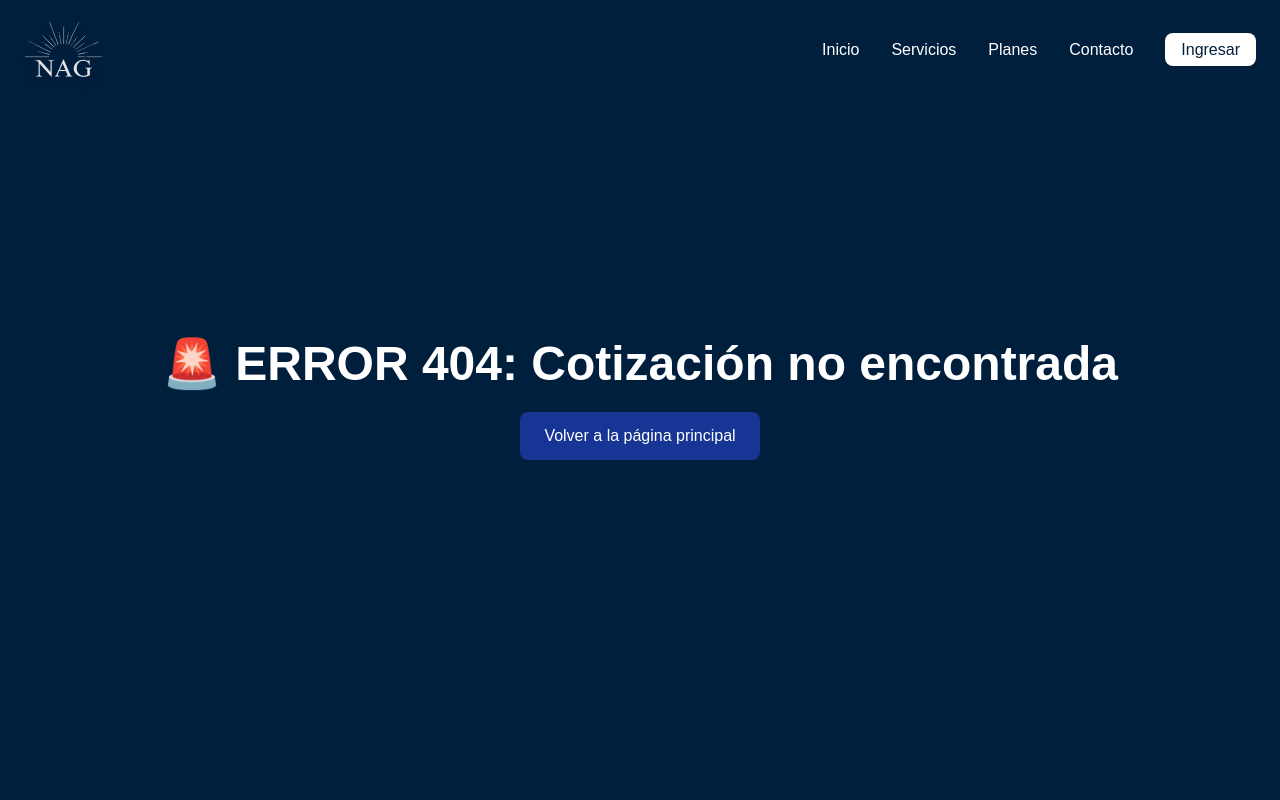
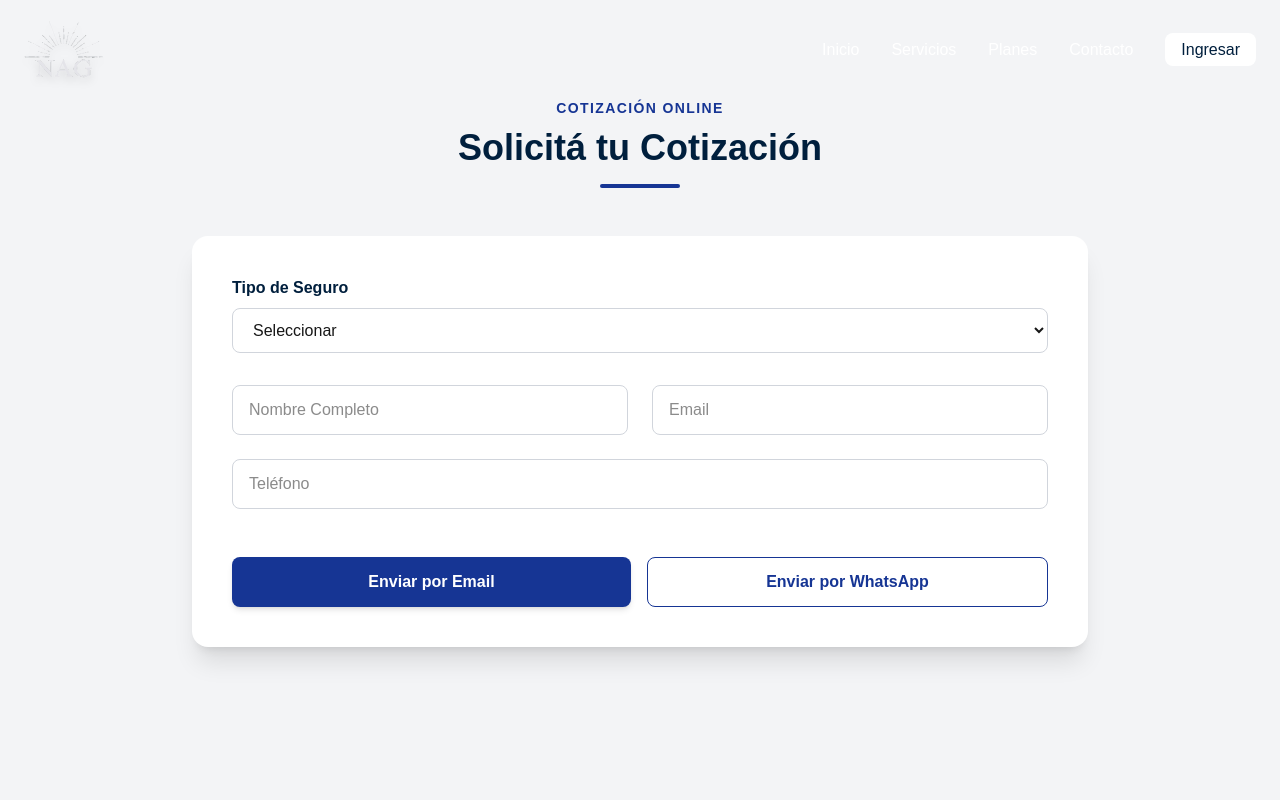
Before and after one commit to p0nkx/seguros-web, a Next.js app: page /cotizacion in a window 1280 px wide. Shown: the top 800 px of the page. Built offline with nearby package versions, Linux system fonts and the light colour scheme.

Commit message:
pagina modificada cotizaciones y nuevo formulario de cotizacion

```diff
--- a/app/cotizacion/page.tsx
+++ b/app/cotizacion/page.tsx
@@ -1,26 +1,202 @@
-export default function Cotizacion() {
-  return (
-    <div className="min-h-screen flex flex-col items-center justify-center bg-[#001f3d] text-white text-center px-6">
+"use client";
 
-      <h1 className="text-5xl font-bold mb-6">
-        🚨 ERROR 404: Cotización no encontrada
-      </h1>
+import { useState, useRef, useEffect } from "react";
 
 
+export default function Cotizacion() {
+  const [tipoSeguro, setTipoSeguro] = useState("");
+  const [formData, setFormData] = useState({
+    nombre: "",
+    email: "",
+    telefono: "",
+    marca: "",
+    modelo: "",
+    anio: "",
+    uso: "",
+    gnc: "",
+    localidad: "",
+  });
 
-      {/* <img
-        src="/fakio-mono.jpg"
-        alt="Trolling"
-        className="w-80 rounded-xl shadow-lg mb-8"
-      /> */}
+  const handleChange = (e: any) => {
+    setFormData({
+      ...formData,
+      [e.target.name]: e.target.value,
+    });
+  };
 
-      <a
-        href="/"
-        className="bg-[#163594] px-6 py-3 rounded-lg hover:bg-blue-700 transition"
-      >
-        Volver a la página principal
-      </a>
+  const handleWhatsApp = () => {
+    const mensaje = `
+Nueva Cotización:
 
-    </div>
+Tipo: ${tipoSeguro}
+Nombre: ${formData.nombre}
+Email: ${formData.email}
+Teléfono: ${formData.telefono}
+
+Marca: ${formData.marca}
+Modelo: ${formData.modelo}
+Año: ${formData.anio}
+Uso: ${formData.uso}
+GNC: ${formData.gnc}
+Localidad donde duerme: ${formData.localidad}
+    `;
+
+    window.open(
+      `https://wa.me/549XXXXXXXXXX?text=${encodeURIComponent(mensaje)}`,
+      "_blank"
+    );
+  };
+
+  return (
+    <main className="min-h-screen bg-gray-100 py-24 px-6">
+      <div className="max-w-4xl mx-auto">
+
+        {/* Título */}
+        <div className="text-center mb-12">
+          <span className="text-sm uppercase tracking-widest text-[#163594] font-semibold">
+            Cotización Online
+          </span>
+
+          <h1 className="text-4xl font-bold text-[#001f3d] mt-2">
+            Solicitá tu Cotización
+          </h1>
+
+          <div className="w-20 h-1 bg-[#163594] mx-auto mt-4 rounded-full"></div>
+        </div>
+
+        {/* Card */}
+        <div className="bg-white p-10 rounded-2xl shadow-xl">
+
+          {/* Tipo seguro */}
+          <div className="mb-8">
+            <label className="block mb-2 font-semibold text-[#001f3d]">
+              Tipo de Seguro
+            </label>
+
+            <select
+              value={tipoSeguro}
+              onChange={(e) => setTipoSeguro(e.target.value)}
+              className="w-full border border-gray-300 rounded-lg px-4 py-3 focus:ring-2 focus:ring-[#163594] outline-none transition"
+            >
+              <option value="">Seleccionar</option>
+              <option value="automotor">Automotor</option>
+              <option value="incendio">Incendio</option>
+              <option value="responsabilidad">Responsabilidad Civil</option>
+              <option value="accidentes">Accidentes Personales</option>
+            </select>
+          </div>
+
+          {/* Datos personales */}
+          <div className="grid md:grid-cols-2 gap-6 mb-10">
+            <input
+              type="text"
+              name="nombre"
+              placeholder="Nombre Completo"
+              onChange={handleChange}
+              className="inputStyle"
+            />
+
+            <input
+              type="email"
+              name="email"
+              placeholder="Email"
+              onChange={handleChange}
+              className="inputStyle"
+            />
+
+            <input
+              type="tel"
+              name="telefono"
+              placeholder="Teléfono"
+              onChange={handleChange}
+              className="inputStyle md:col-span-2"
+            />
+          </div>
+
+          {/* CAMPOS CONDICIONALES AUTOMOTOR */}
+          {tipoSeguro === "automotor" && (
+            <div className="border-t pt-8 mt-8">
+
+              <h2 className="text-xl font-semibold text-[#163594] mb-6">
+                Datos del Vehículo
+              </h2>
+
+              <div className="grid md:grid-cols-2 gap-6">
+
+                <input
+                  type="text"
+                  name="marca"
+                  placeholder="Marca"
+                  onChange={handleChange}
+                  className="inputStyle"
+                />
+
+                <input
+                  type="text"
+                  name="modelo"
+                  placeholder="Modelo"
+                  onChange={handleChange}
+                  className="inputStyle"
+                />
+
+                <input
+                  type="number"
+                  name="anio"
+                  placeholder="Año"
+                  onChange={handleChange}
+                  className="inputStyle"
+                />
+
+                <select
+                  name="uso"
+                  onChange={handleChange}
+                  className="inputStyle"
+                >
+                  <option value="">Uso del vehículo</option>
+                  <option value="particular">Particular</option>
+                  <option value="comercial">Comercial</option>
+                </select>
+
+                <select
+                  name="gnc"
+                  onChange={handleChange}
+                  className="inputStyle"
+                >
+                  <option value="">¿Posee GNC?</option>
+                  <option value="si">Sí</option>
+                  <option value="no">No</option>
+                </select>
+
+                <input
+                  type="text"
+                  name="localidad"
+                  placeholder="Localidad donde duerme el vehículo"
+                  onChange={handleChange}
+                  className="inputStyle md:col-span-2"
+                />
+
+              </div>
+            </div>
+          )}
+
+          {/* Botones */}
+          <div className="flex flex-col md:flex-row gap-4 mt-12">
+            <button
+              className="flex-1 bg-[#163594] text-white py-3 rounded-lg font-semibold hover:bg-blue-700 transition shadow-md cursor-pointer"
+            >
+              Enviar por Email
+            </button>
+
+            <button
+              onClick={handleWhatsApp}
+              className="flex-1 border border-[#163594] text-[#163594] py-3 rounded-lg font-semibold hover:bg-[#163594] hover:text-white transition cursor-pointer"
+            >
+              Enviar por WhatsApp
+            </button>
+          </div>
+
+        </div>
+      </div>
+    </main>
   );
 }
--- a/app/globals.css
+++ b/app/globals.css
@@ -74,3 +74,12 @@ html {
 .animate-scroll {
   animation: scroll 40s linear infinite;
 }
+
+.inputStyle {
+  @apply w-full border border-gray-300 rounded-lg px-4 py-3
+  focus:ring-2 focus:ring-[#163594] outline-none transition;
+}
+
+ html {
+  scroll-behavior: smooth;
+}
--- a/app/page.tsx
+++ b/app/page.tsx
@@ -14,7 +14,7 @@ export default function Home() {
       >
 
         {/* Overlay oscuro */}
-       <div className="absolute inset-0 bg-gradient-to-b from-[#001f3d]/80 via-[#001f3d]/60 to-[#001f3d]/90"></div>
+        <div className="absolute inset-0 bg-gradient-to-b from-[#001f3d]/80 via-[#001f3d]/60 to-[#001f3d]/90"></div>
 
         {/* Contenido */}
         <div className="relative z-10 text-center px-6 max-w-4xl">
@@ -38,9 +38,10 @@ transition-all duration-300
             Solicitar Cotización
           </a>
         </div>
-<div className="absolute bottom-10 animate-bounce text-white opacity-70 text-center w-full text-2xl">
-  ↓
-</div>
+
+        <div className="absolute bottom-10 animate-bounce text-white opacity-70 text-center w-full text-2xl">
+          ↓
+        </div>
       </section>
 
       {/* ================= ASEGURADORAS ================= */}
@@ -86,12 +87,12 @@ transition-all duration-300
 
             {/* BLOQUE 2 */}
             <div className="flex gap-16 items-center px-8">
-              <img src="/logos/rus.png" className="logo h-20" />
+              <img src="/logos/rus.png" className="logo h-15" />
               <img src="/logos/federacion.png" className="logo h-25" />
               <img src="/logos/rivadavia.avif" className="logo h-25" />
               <img src="/logos/atm.webp" className="logo h-20" />
               <img src="/logos/galeno.png" className="logo h-20" />
-              <img src="/logos/experta.png" className="logo h-20" />
+              <img src="/logos/experta.png" className="logo h-18" />
               <img src="/logos/sancor.png" className="logo h-25" />
               <img src="/logos/san-cristobal.png" className="logo h-25" />
             </div>
```
